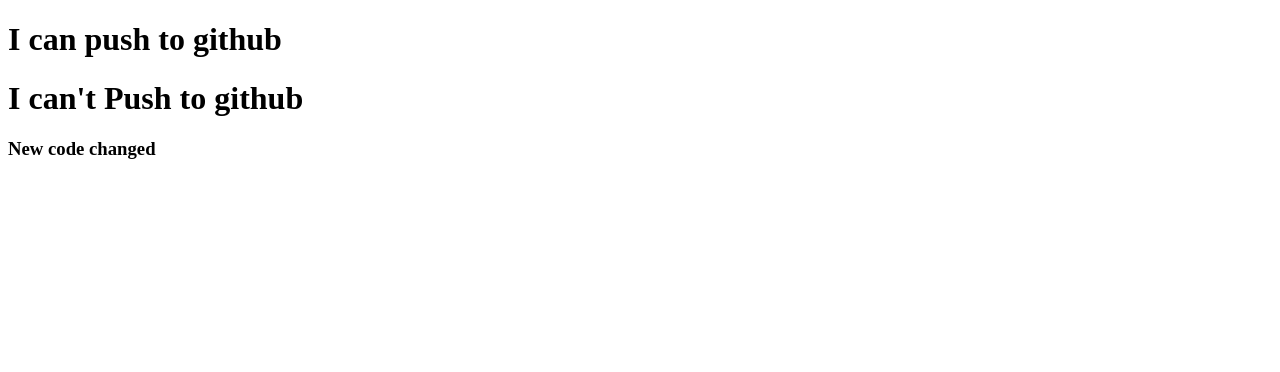
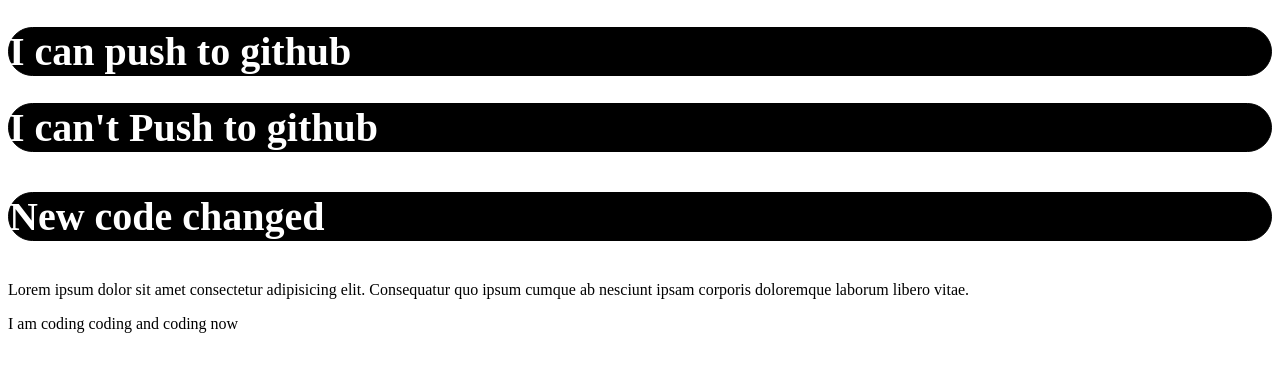
Before and after one commit to RandomHabibur/my-second-repo, a plain HTML site: page index.html in a window 1280 px wide. Drawn offline with Linux system fonts and the light colour scheme.

Commit message:
style added

```diff
--- a/index.html
+++ b/index.html
@@ -5,10 +5,13 @@
     <meta http-equiv="X-UA-Compatible" content="IE=edge">
     <meta name="viewport" content="width=device-width, initial-scale=1.0">
     <title>My second Github repo</title>
+    <link rel="stylesheet" href="style.css">
 </head>
 <body>
     <H1>I can push to github</H1>
     <h1>I can't Push to github</h1>
     <h3>New code changed</h3>
+    <p>Lorem ipsum dolor sit amet consectetur adipisicing elit. Consequatur quo ipsum cumque ab nesciunt ipsam corporis doloremque laborum libero vitae.</p>
+    <p>I am coding coding and coding now</p>
 </body>
 </html>
--- /dev/null
+++ b/style.css
@@ -0,0 +1,7 @@
+h1 ,h3{
+    color: white;
+    font-size: 40px;
+    background-color: black;
+    border: 1px solid black;
+    border-radius: 40px;
+}
```
